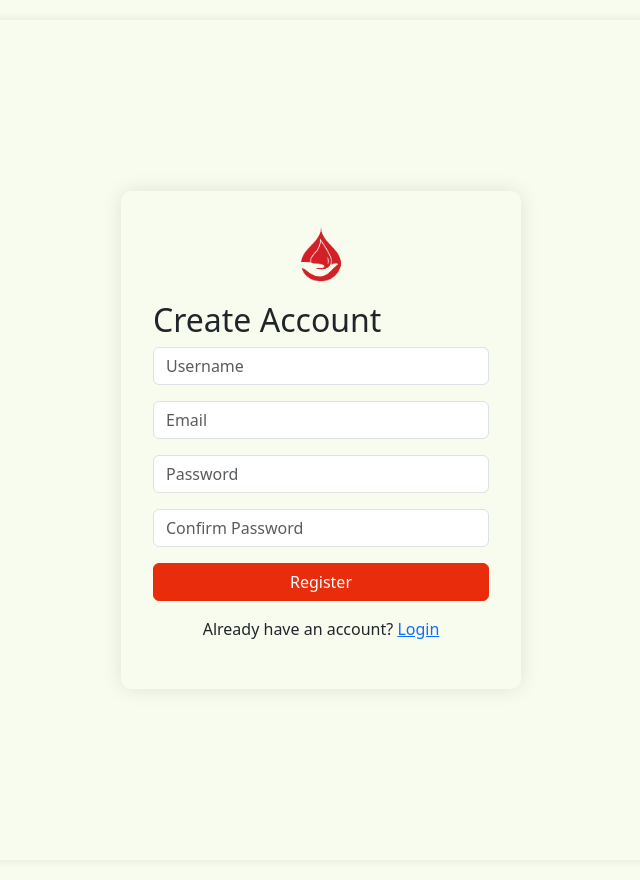
After one commit to rubanenkos/BB_FE_Django, a Django app: page /register/ in a window 1280 px wide. The commit adds this page. Shown: the whole page, without its empty margins (319-959 px from the left). Run offline with Django 5.2, Linux system fonts and the light colour scheme.

```diff
--- a/bloodhub/settings.py
+++ b/bloodhub/settings.py
@@ -125,3 +125,4 @@ STATICFILES_DIRS = [
 # https://docs.djangoproject.com/en/5.1/ref/settings/#default-auto-field
 
 DEFAULT_AUTO_FIELD = 'django.db.models.BigAutoField'
+BACKEND_API_URL = 'http://127.0.0.1:5000'
--- a/main/static/main/css/main.css
+++ b/main/static/main/css/main.css
@@ -7,14 +7,16 @@ aside {
     box-shadow: 0 0 10px rgba(0, 0, 0, 0.1);
     padding: 20px;
     margin: 20px;
+    margin-top: 10px;
+    margin-left: 30px;
     border-radius: 10px;
-    height: 96vh;
+    height: 94vh;
 }
 
 aside img {
     width: 80px;
     height: auto;
-    /* margin: 10px;  */
+    /*   margin: 10px;  */
     float: left;
 }
 
@@ -87,3 +89,41 @@ main {
     background-color: #e92d0c;
     color: white;
 }
+
+.login-container {
+    display: flex;
+    justify-content: center;
+    align-items: center;
+    min-height: 100vh;
+    background-color: #f8fcee;
+}
+
+.login-box {
+    background: f8fcee;
+    padding: 2rem;
+    border-radius: 10px;
+    box-shadow: 0 0 20px rgba(0, 0, 0, 0.1);
+    width: 100%;
+    max-width: 400px;
+}
+
+.login-logo {
+    width: 80px;
+    height: auto;
+    display: block;
+    margin: 0 auto 1rem;
+}
+
+.form-group {
+    margin-bottom: 1rem;
+}
+
+.btn-danger {
+    background-color: #e92d0c;
+    border-color: #e92d0c;
+}
+
+.btn-danger:hover {
+    background-color: #d42a0b;
+    border-color: #d42a0b;
+}
--- /dev/null
+++ b/main/templates/main/auth_layout.html
@@ -0,0 +1,18 @@
+{% load static %}
+<!DOCTYPE html>
+<html lang="en">
+<head>
+    <meta charset="UTF-8">
+    <meta name="viewport" content="width=device-width, initial-scale=1.0">
+    <title>{% block title %}{% endblock %}</title>
+    <link rel="stylesheet" href="https://cdn.jsdelivr.net/npm/bootstrap@5.3.3/dist/css/bootstrap.min.css">
+    <link rel="stylesheet" href="{% static 'main/css/main.css' %}">
+    <link rel="stylesheet" href="https://use.fontawesome.com/releases/v6.7.2/css/all.css">
+</head>
+<body>
+    <main>
+        {% block content %}
+        {% endblock %}
+    </main>
+</body>
+</html>
--- /dev/null
+++ b/main/templates/main/register.html
@@ -0,0 +1,30 @@
+{% extends 'main/auth_layout.html' %}
+{% load static %}
+
+{% block title %}Register{% endblock %}
+
+{% block content %}
+<div class="login-container">
+    <div class="login-box">
+        <img src="{% static 'main/img/blood-donation-app-logo.png' %}" alt="Logo" class="login-logo">
+        <h2>Create Account</h2>
+        <form method="POST" action="{% url 'register' %}">
+            {% csrf_token %}
+            <div class="form-group">
+                <input type="text" class="form-control" name="username" placeholder="Username" required>
+            </div>
+            <div class="form-group">
+                <input type="email" class="form-control" name="email" placeholder="Email" required>
+            </div>
+            <div class="form-group">
+                <input type="password" class="form-control" name="password" placeholder="Password" required>
+            </div>
+            <div class="form-group">
+                <input type="password" class="form-control" name="confirm_password" placeholder="Confirm Password" required>
+            </div>
+            <button type="submit" class="btn btn-danger w-100">Register</button>
+        </form>
+        <p class="mt-3 text-center">Already have an account? <a href="{% url 'login' %}">Login</a></p>
+    </div>
+</div>
+{% endblock %}
--- a/main/urls.py
+++ b/main/urls.py
@@ -1,8 +1,10 @@
 from django.urls import  path
-from .views import index, about, users, contacts
+from .views import index, about, login, users, contacts, register
 
 urlpatterns = [
-    path('', index, name='home'),
+    path('', login, name='login'),
+    path('register/', register, name='register'),
+    path('home/', index, name='home'),
     path('about/', about, name='about'),
     path('users/', users, name='users'),
     path('contacts/', contacts, name='contacts'),
--- a/main/views.py
+++ b/main/views.py
@@ -1,6 +1,8 @@
-from django.shortcuts import render
+from django.shortcuts import render, redirect
 from django.http import HttpResponse
+from django.conf import settings
 import requests
+import json
 
 # Create your views here.
 def index(request):
@@ -10,9 +12,43 @@ def about(request):
     return render(request, 'main/about.html')
 
 def users(request):
-    response = requests.get('http://127.0.0.1:5000/donors')
+    response = requests.get(f'{settings.BACKEND_API_URL}/donors')
     donors = response.json()
     return render(request, 'main/users.html', {'donors': donors})
 
 def contacts(request):
     return render(request, 'main/contacts.html')
+
+def login(request):
+    if request.method == 'POST':
+        email = request.POST.get('email')
+        password = request.POST.get('password')
+
+        data = {
+            "name": "",
+            "email": email,
+            "password": password
+        }
+
+        try:
+            response = requests.post(
+                f'{settings.BACKEND_API_URL}/login',
+                headers={'Content-Type': 'application/json'},
+                data=json.dumps(data)
+            )
+
+            if response.status_code == 200:
+                return redirect('home')
+            else:
+                return render(request, 'main/login.html', {'error': 'Invalid credentials'})
+
+        except requests.exceptions.RequestException as e:
+            return render(request, 'main/login.html', {'error': 'Connection error'})
+
+    return render(request, 'main/login.html')
+
+def register(request):
+    if request.method == 'POST':
+        # Add registration logic here
+        return redirect('login')
+    return render(request, 'main/register.html')
```
Also changed, not shown: main/templates/main/login.html (added, +29 -0 lines), 1 other file.
